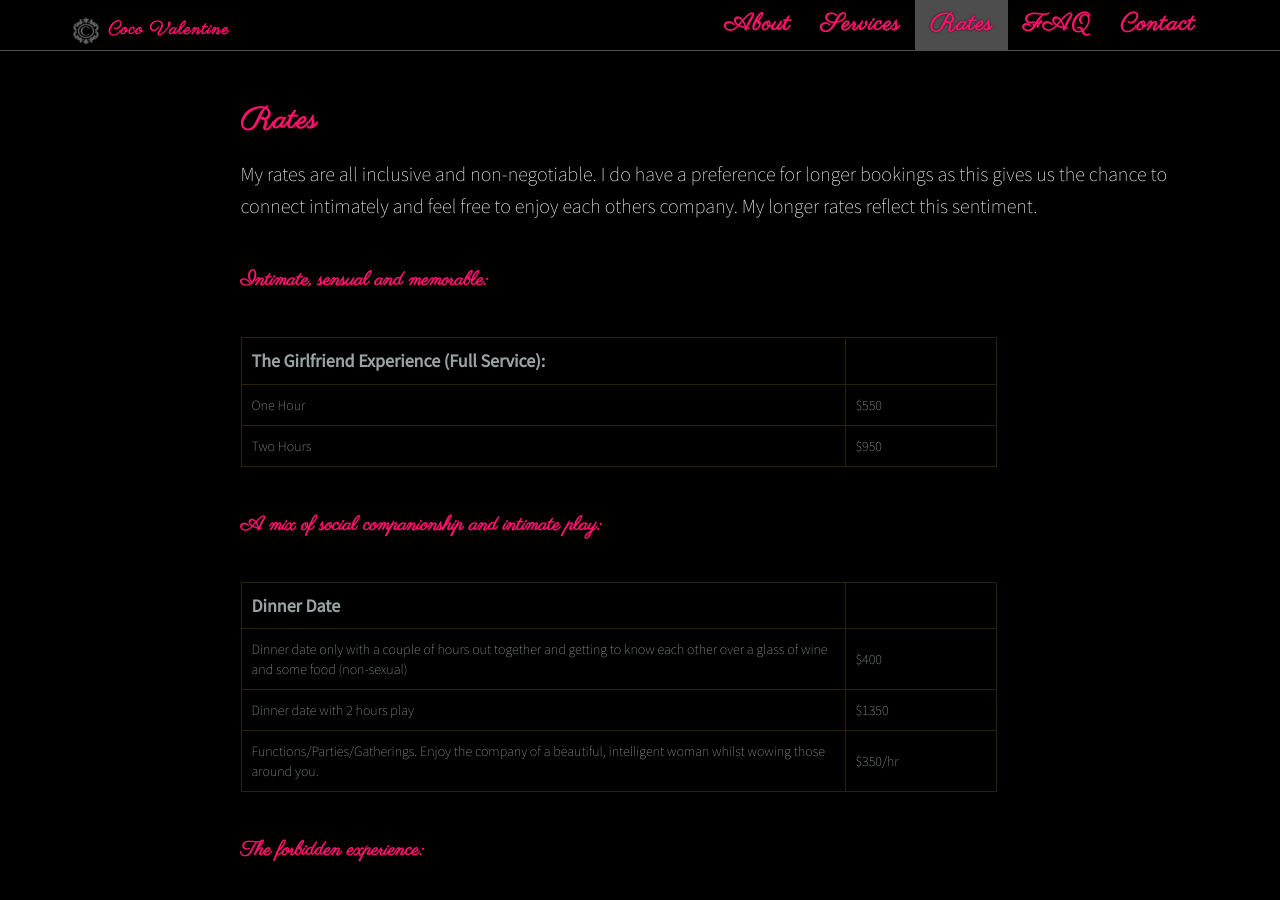
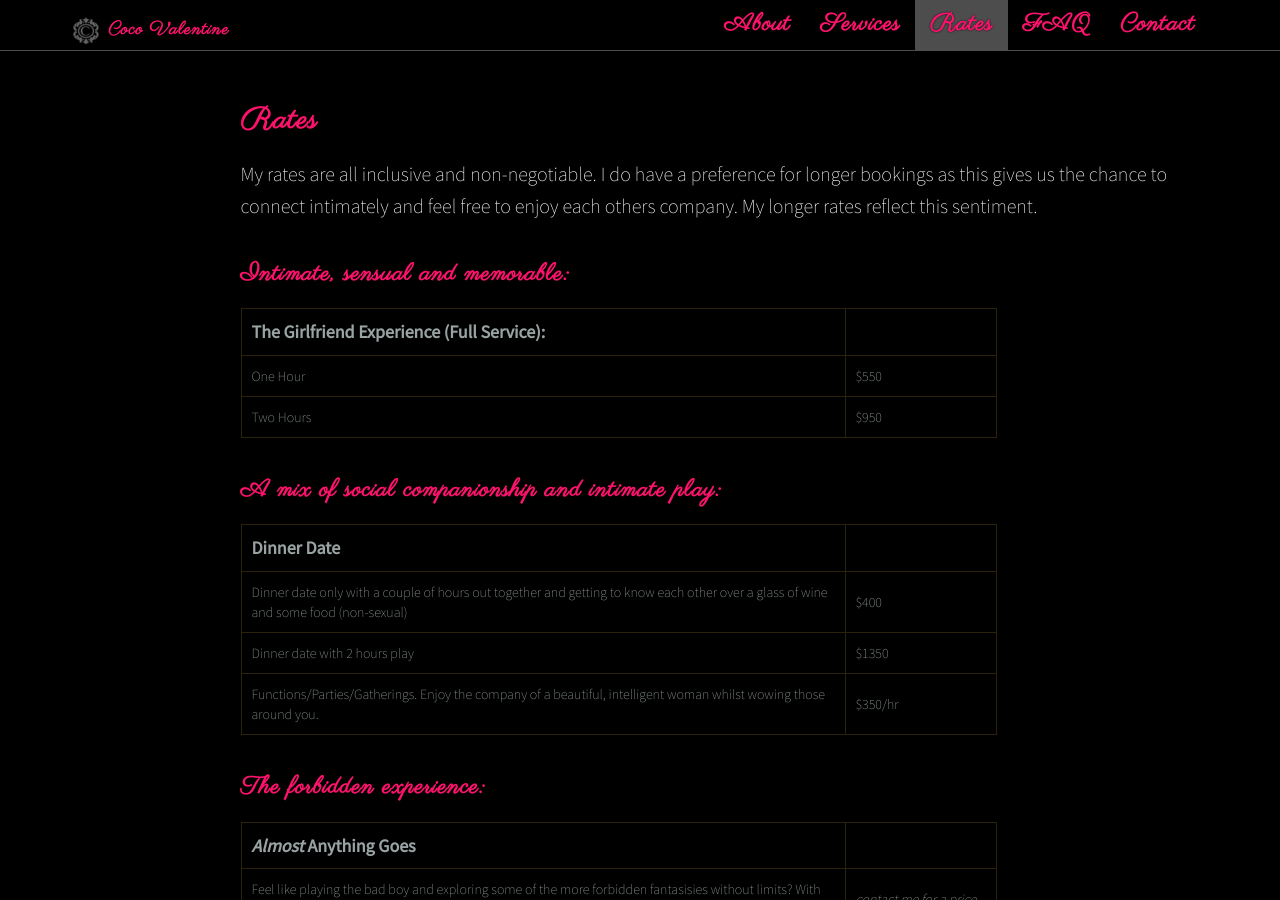
Before and after one commit to whoiscoco/whoiscoco, a Jekyll site: the page built from index.html, in a window 1280 px wide and 900 px high, scrolled down 2355 px. Built offline with Jekyll 4.4.1, drawn with Linux system fonts in a browser that asks for light colours; nearby versions of some CDN libraries; some web fonts are replaced.

Commit message:
Change to h3 instead of strong

```diff
--- a/rates.html
+++ b/rates.html
@@ -7,7 +7,7 @@ title: Rates
 
 My rates are all inclusive and non-negotiable. I do have a preference for longer bookings as this gives us the chance to connect intimately and feel free to enjoy each others company. My longer rates reflect this sentiment.
 
-**Intimate, sensual and memorable:**
+### Intimate, sensual and memorable:
 
 | The Girlfriend Experience (Full Service): |
 |----------|------|
@@ -15,7 +15,7 @@ My rates are all inclusive and non-negotiable. I do have a preference for longer
 | Two Hours | $950 |
 |---|---|
 
-**A mix of social companionship and intimate play:**
+### A mix of social companionship and intimate play:
 
 | Dinner Date|
 |---|---|
@@ -24,7 +24,7 @@ My rates are all inclusive and non-negotiable. I do have a preference for longer
 | Functions/Parties/Gatherings. Enjoy the company of a beautiful, intelligent woman whilst wowing those around you. | $350/hr |
 |--------|-------|
 
-**The forbidden experience:**
+### The forbidden experience:
 
 | *Almost* Anything Goes |
 |---|---|
```
